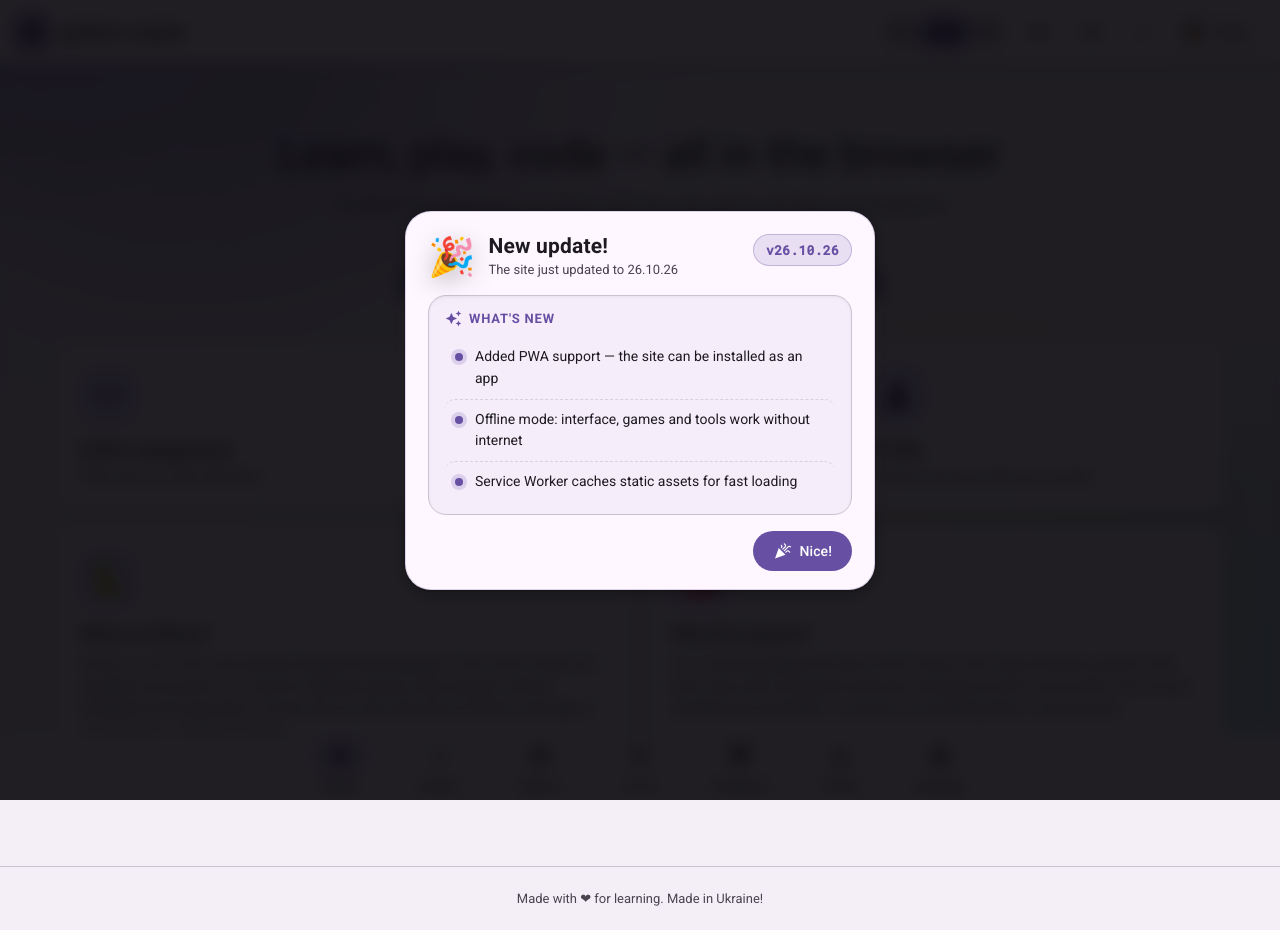
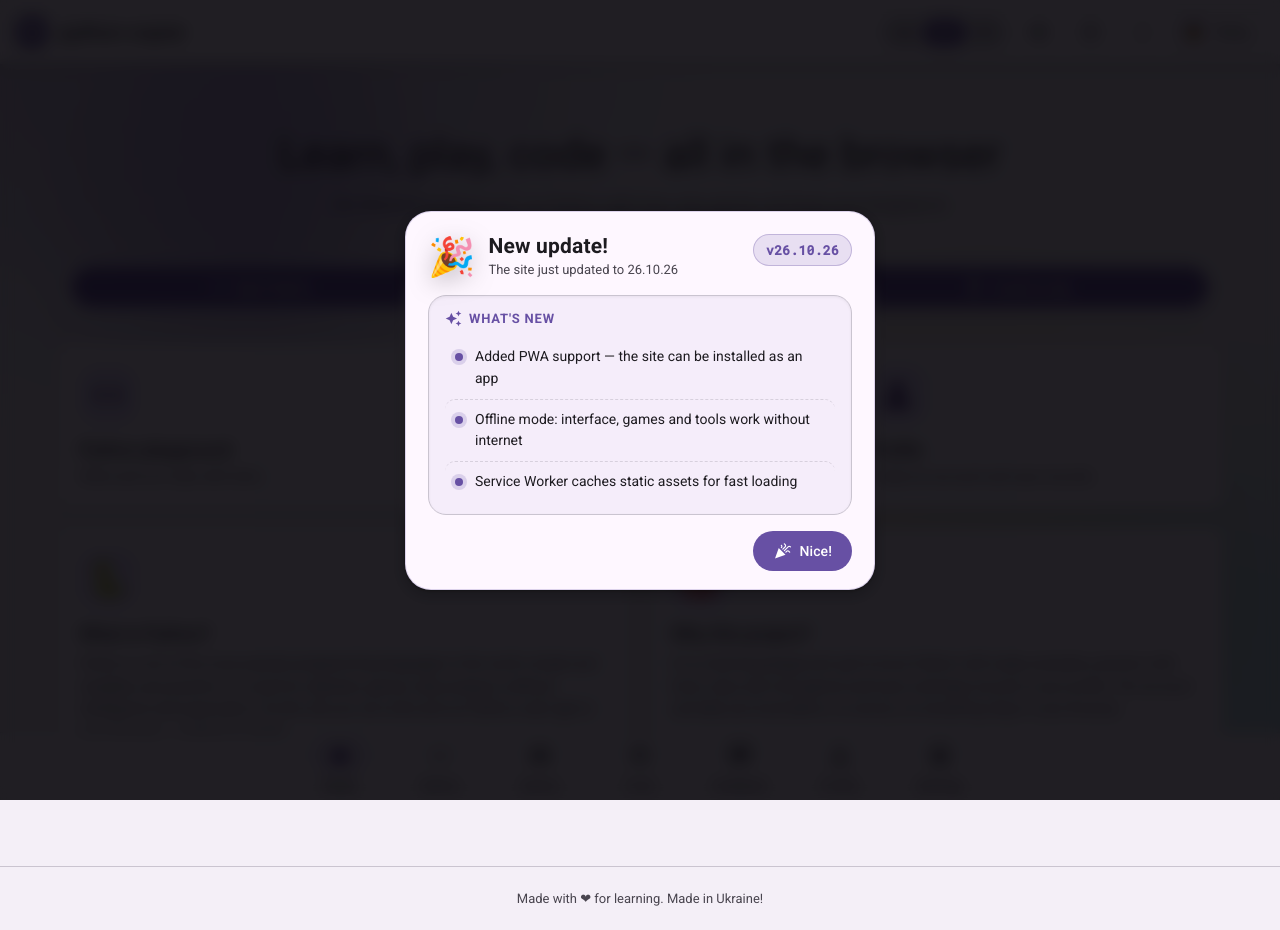
Before and after one commit to nothing12-glitch/python-copier, a plain HTML site: page index.html in a window 1280 px wide. Drawn offline with Linux system fonts and the light colour scheme.

Commit message:
Fix hero button alignment — keep all buttons in one row
- Remove flex-wrap to prevent button wrapping
- Allow buttons to shrink with flex:1
- Reduce padding and font-size for better fit

```diff
--- a/style.css
+++ b/style.css
@@ -195,8 +195,8 @@ main{max-width:1200px;margin:0 auto;padding:24px 16px 80px var(--nav-w)}
 .hero{text-align:center;padding:40px 16px 28px}
 .hero h2{font-size:clamp(28px,5vw,44px);font-weight:400;letter-spacing:.25px;margin:0 0 12px;color:var(--md-on-surface)}
 .hero p{color:var(--md-on-surface-var);max-width:640px;margin:0 auto 24px;font-size:16px;line-height:1.6}
-.hero-cta{display:flex;gap:12px;justify-content:center;flex-wrap:wrap;align-items:center}
-.hero-cta .btn{flex:0 1 auto;white-space:nowrap;min-width:0}
+.hero-cta{display:flex;gap:10px;justify-content:center;flex-wrap:nowrap;align-items:center}
+.hero-cta .btn{flex:1 1 auto;white-space:nowrap;min-width:0;padding:0 16px;font-size:13px}
 .cards{display:grid;grid-template-columns:repeat(auto-fit,minmax(230px,1fr));gap:16px;margin-top:8px}
 .card{background:var(--md-surface);border-radius:var(--md-radius);overflow:hidden}
 .elev1{box-shadow:var(--md-elev1)}
```
